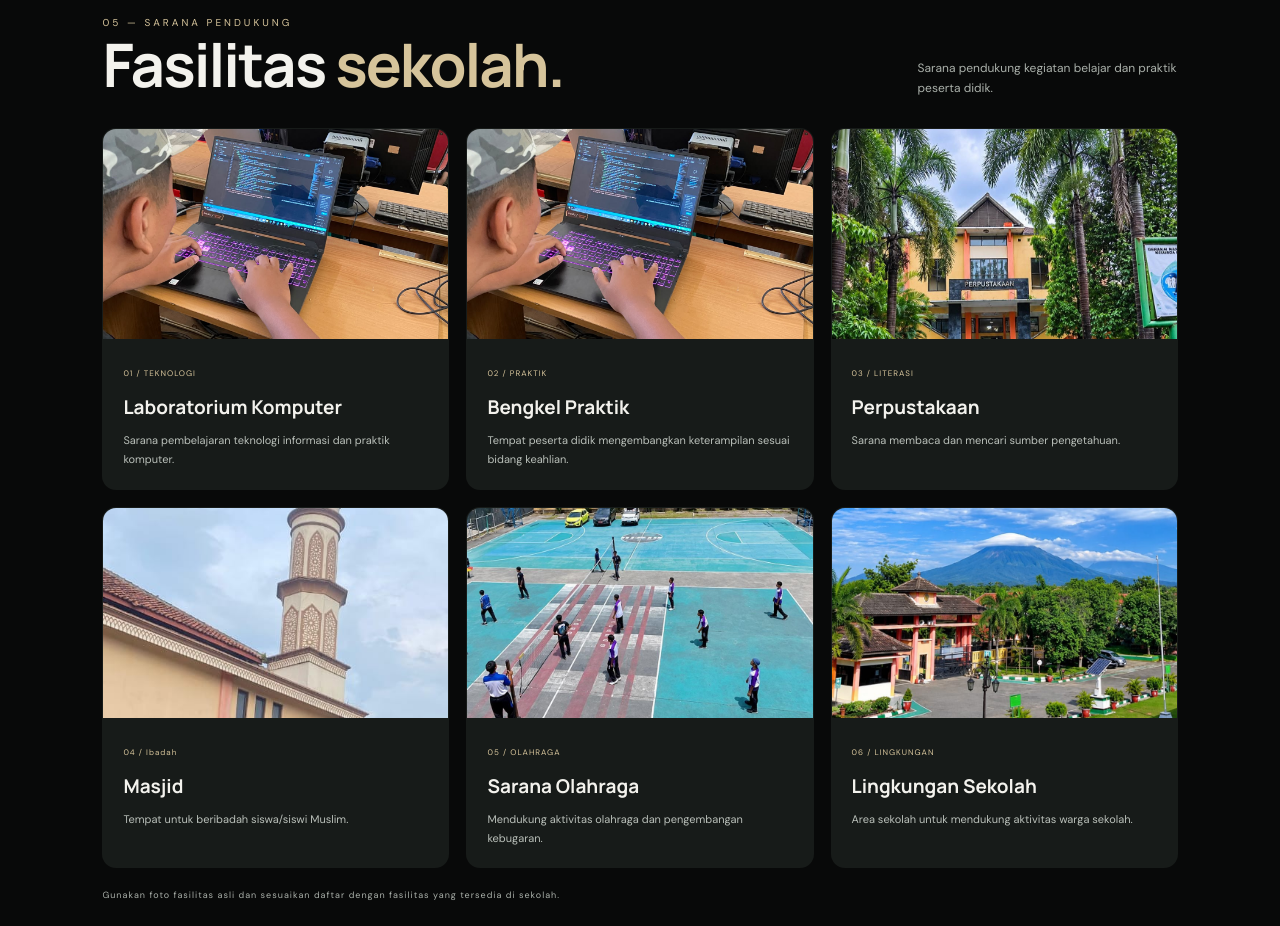
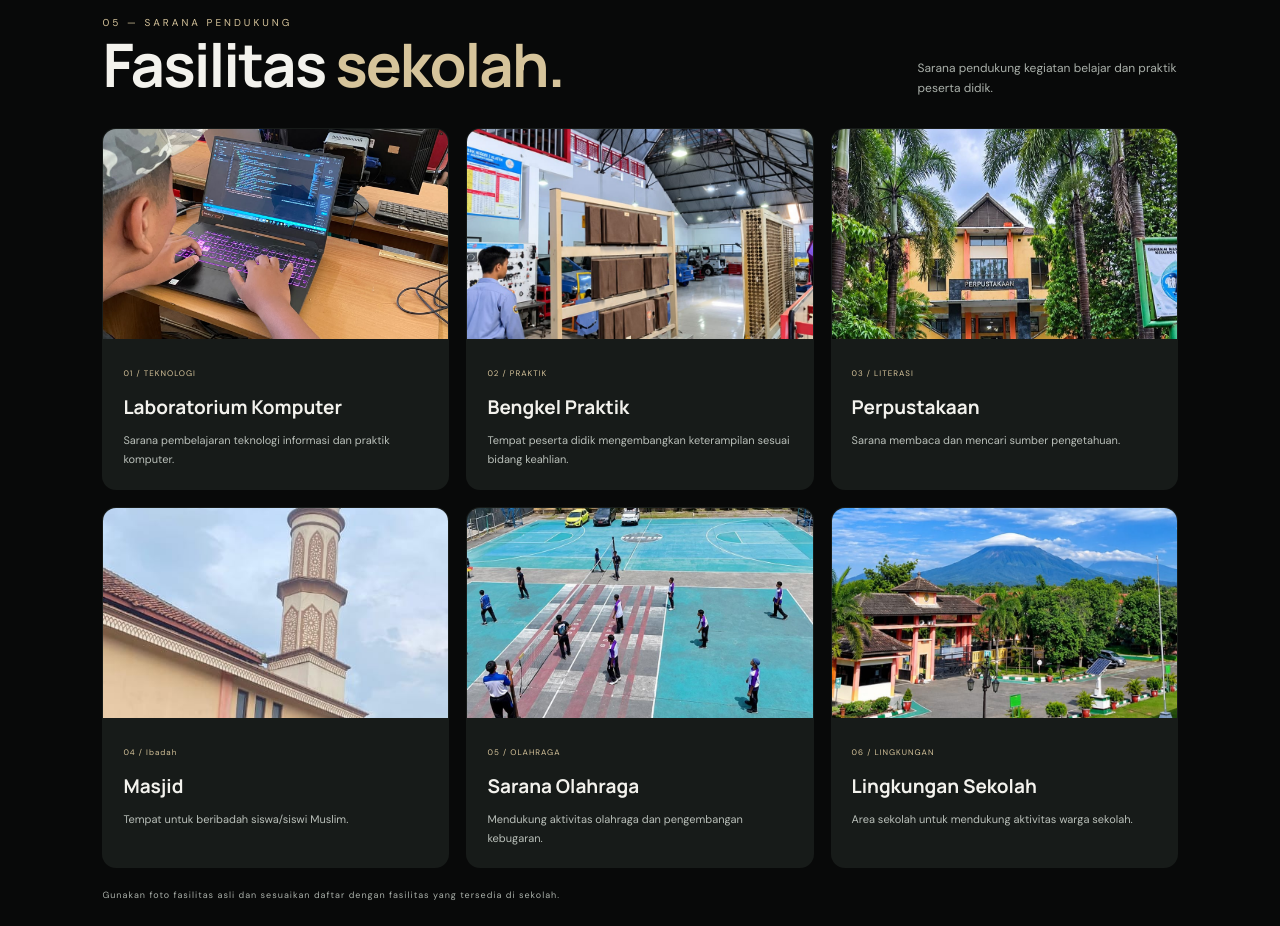
Before and after one commit to rafyusran3-ui/website-smkn2-klaten, a plain HTML site: page index.html in a window 1280 px wide. Shown: the part 3580-4506 px from the top of the page. Drawn offline with Linux system fonts and the light colour scheme.

Commit message:
Update index.html

```diff
--- a/index.html
+++ b/index.html
@@ -248,7 +248,7 @@
           <div><span>01 / TEKNOLOGI</span><h3>Laboratorium Komputer</h3><p>Sarana pembelajaran teknologi informasi dan praktik komputer.</p></div>
         </article>
         <article class="facility-card">
-          <img src="images/jurusan-pplg.jpg" alt="Bengkel praktik">
+          <img src="images/bengkel.jpg" alt="Bengkel praktik">
           <div><span>02 / PRAKTIK</span><h3>Bengkel Praktik</h3><p>Tempat peserta didik mengembangkan keterampilan sesuai bidang keahlian.</p></div>
         </article>
         <article class="facility-card">
```
